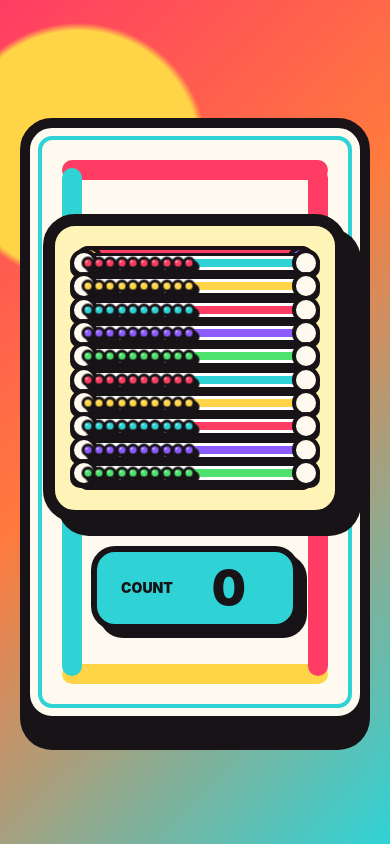
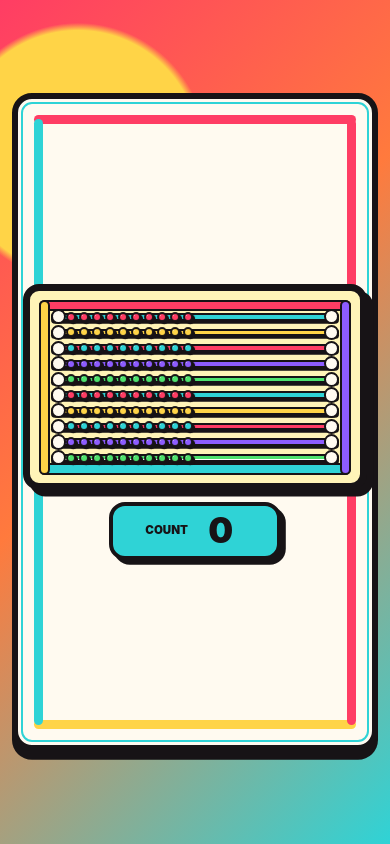
Before and after one commit to mtplayground/alex-1883-snap-abacus, a React (Vite) app: page / in a window 390 px wide. Built offline with nearby package versions, Linux system fonts and the light colour scheme.

Commit message:
feat: Make the layout responsive

```diff
--- a/src/App.tsx
+++ b/src/App.tsx
@@ -8,8 +8,8 @@ const appTitle = __APP_TITLE__;
 
 export function App() {
   return (
-    <main className="min-h-screen overflow-hidden bg-[radial-gradient(circle_at_20%_18%,#ffd447_0_16%,transparent_17%),linear-gradient(135deg,#ff3d64_0%,#ff7a3d_44%,#2fd3d6_100%)] text-ink">
-      <div className="flex min-h-screen items-center justify-center px-5 py-8 sm:px-8">
+    <main className="min-h-svh overflow-x-hidden overflow-y-auto bg-[radial-gradient(circle_at_20%_18%,#ffd447_0_16%,transparent_17%),linear-gradient(135deg,#ff3d64_0%,#ff7a3d_44%,#2fd3d6_100%)] text-ink">
+      <div className="flex min-h-svh items-center justify-center px-[clamp(0.75rem,3vw,2rem)] py-[clamp(0.75rem,4svh,2rem)]">
         <AbacusStage title={appTitle} />
       </div>
     </main>
--- a/src/components/AbacusFrame.tsx
+++ b/src/components/AbacusFrame.tsx
@@ -245,18 +245,18 @@ export function AbacusFrame() {
   }
 
   return (
-    <div className="flex w-full flex-col items-center justify-center gap-6">
+    <div className="abacus-layout flex w-full flex-col items-center justify-center">
       <div
         aria-label="Abacus frame with 10 horizontal rods and 100 beads"
-        className="relative mx-8 flex aspect-[5/3] w-[min(78vw,820px)] min-w-0 items-center justify-center"
+        className="abacus-frame-shell relative flex min-w-0 items-center justify-center"
       >
-        <div className="absolute inset-0 rounded-[2rem] border-[12px] border-ink bg-[#fff4b8] shadow-[14px_14px_0_#171316]" />
-        <div className="absolute inset-x-8 top-8 h-7 rounded-full border-4 border-ink bg-punch" />
-        <div className="absolute inset-x-8 bottom-8 h-7 rounded-full border-4 border-ink bg-pool" />
-        <div className="absolute inset-y-8 left-8 w-7 rounded-full border-4 border-ink bg-sun" />
-        <div className="absolute inset-y-8 right-8 w-7 rounded-full border-4 border-ink bg-[#8d5cff]" />
+        <div className="frame-panel absolute inset-0 border-ink bg-[#fff4b8]" />
+        <div className="frame-rail frame-rail-top border-ink bg-punch" />
+        <div className="frame-rail frame-rail-bottom border-ink bg-pool" />
+        <div className="frame-rail frame-rail-left border-ink bg-sun" />
+        <div className="frame-rail frame-rail-right border-ink bg-[#8d5cff]" />
 
-        <div className="relative z-10 grid h-[72%] w-[82%] grid-rows-10 gap-3 sm:gap-4">
+        <div className="rod-grid relative z-10 grid grid-rows-10">
           {rods.map((rod, index) => (
             <Rod
               activeBeadId={activeBeadId}
--- a/src/components/AbacusStage.tsx
+++ b/src/components/AbacusStage.tsx
@@ -8,12 +8,12 @@ export function AbacusStage({ title }: AbacusStageProps) {
   return (
     <section
       aria-label={`${title} abacus stage`}
-      className="relative flex h-[min(72vh,660px)] min-h-[420px] w-full max-w-5xl items-center justify-center rounded-[2rem] border-[10px] border-ink bg-paper shadow-stage outline outline-4 outline-offset-[-22px] outline-pool"
+      className="abacus-stage relative flex w-full max-w-6xl items-center justify-center border-ink bg-paper"
     >
-      <div className="absolute inset-x-8 top-8 h-5 rounded-full bg-punch" />
-      <div className="absolute inset-x-8 bottom-8 h-5 rounded-full bg-sun" />
-      <div className="absolute inset-y-10 left-8 w-5 rounded-full bg-pool" />
-      <div className="absolute inset-y-10 right-8 w-5 rounded-full bg-punch" />
+      <div className="stage-accent stage-accent-top bg-punch" />
+      <div className="stage-accent stage-accent-bottom bg-sun" />
+      <div className="stage-accent stage-accent-left bg-pool" />
+      <div className="stage-accent stage-accent-right bg-punch" />
 
       <AbacusFrame />
     </section>
--- a/src/components/Bead.tsx
+++ b/src/components/Bead.tsx
@@ -28,10 +28,8 @@ export function Bead({
   return (
     <button
       aria-label={`Rod ${bead.rodIndex + 1}, bead ${bead.beadIndex + 1}`}
-      className={`bead-button absolute top-1/2 z-20 size-[clamp(0.82rem,2.45vw,1.55rem)] touch-none rounded-full border-[3px] border-ink ${colorClassName} shadow-[4px_4px_0_#171316] outline-none will-change-[left,transform] focus-visible:ring-4 focus-visible:ring-white/90 active:cursor-grabbing sm:border-4 ${
-        isActive
-          ? 'cursor-grabbing brightness-110 shadow-[2px_2px_0_#171316]'
-          : 'cursor-grab'
+      className={`bead-button absolute top-1/2 z-20 rounded-full border-ink ${colorClassName} outline-none will-change-[left,transform] focus-visible:ring-4 focus-visible:ring-white/90 active:cursor-grabbing ${
+        isActive ? 'cursor-grabbing' : 'cursor-grab'
       }`}
       data-bead
       data-dragging={isActive}
--- a/src/components/CountReadout.tsx
+++ b/src/components/CountReadout.tsx
@@ -9,12 +9,12 @@ export function CountReadout({ count }: CountReadoutProps) {
     <aside
       aria-label="Live abacus count"
       aria-live="polite"
-      className="flex min-w-[12rem] items-center justify-center gap-4 rounded-3xl border-[6px] border-ink bg-pool px-6 py-3 text-ink shadow-[8px_8px_0_#171316]"
+      className="count-readout flex items-center justify-center border-ink bg-pool text-ink"
     >
-      <span className="text-sm font-black uppercase tracking-normal sm:text-base">
+      <span className="count-label font-black uppercase tracking-normal">
         Count
       </span>
-      <strong className="min-w-20 text-center text-5xl font-black leading-none sm:text-6xl">
+      <strong className="count-value text-center font-black leading-none">
         {count.total}
       </strong>
     </aside>
--- a/src/components/Rod.tsx
+++ b/src/components/Rod.tsx
@@ -33,21 +33,21 @@ export function Rod({
   return (
     <div
       aria-label={`Rod ${rodIndex + 1} with ${beads.length} draggable beads`}
-      className="relative flex min-h-0 items-center overflow-visible"
+      className="relative flex min-h-0 touch-none select-none items-center overflow-visible"
       data-rod-track
     >
-      <div className="h-5 w-full rounded-full border-[3px] border-ink bg-white shadow-[0_5px_0_#171316] sm:h-6 sm:border-4" />
+      <div className="rod-base w-full border-ink bg-white" />
       <div
         aria-hidden="true"
-        className={`absolute left-4 right-4 h-2 rounded-full ${colorClassName} sm:h-3`}
+        className={`rod-core absolute ${colorClassName}`}
       />
       <div
         aria-hidden="true"
-        className="absolute left-0 size-7 rounded-full border-4 border-ink bg-paper sm:size-8"
+        className="rod-cap absolute left-0 border-ink bg-paper"
       />
       <div
         aria-hidden="true"
-        className="absolute right-0 size-7 rounded-full border-4 border-ink bg-paper sm:size-8"
+        className="rod-cap absolute right-0 border-ink bg-paper"
       />
       {beads.map((bead) => (
         <Bead
--- a/src/index.css
+++ b/src/index.css
@@ -38,10 +38,134 @@ select {
 }
 
 #root {
-  min-height: 100vh;
+  min-height: 100svh;
+}
+
+.abacus-stage {
+  min-height: min(78svh, 42rem);
+  padding: clamp(0.85rem, 2.8vw, 2rem);
+  border-width: clamp(0.4rem, 1.4vw, 0.625rem);
+  border-radius: clamp(1.25rem, 4vw, 2rem);
+  box-shadow: 0 clamp(0.55rem, 2.2vw, 1.5rem) 0 #171316;
+  outline: clamp(2px, 0.6vw, 4px) solid #2fd3d6;
+  outline-offset: -1rem;
+}
+
+.stage-accent {
+  position: absolute;
+  border-radius: 9999px;
+}
+
+.stage-accent-top,
+.stage-accent-bottom {
+  height: clamp(0.55rem, 1.5vw, 1.25rem);
+  inset-inline: clamp(1rem, 4vw, 2rem);
+}
+
+.stage-accent-top {
+  top: clamp(1rem, 4vw, 2rem);
+}
+
+.stage-accent-bottom {
+  bottom: clamp(1rem, 4vw, 2rem);
+}
+
+.stage-accent-left,
+.stage-accent-right {
+  inset-block: clamp(1.25rem, 5vw, 2.5rem);
+  width: clamp(0.55rem, 1.5vw, 1.25rem);
+}
+
+.stage-accent-left {
+  left: clamp(1rem, 4vw, 2rem);
+}
+
+.stage-accent-right {
+  right: clamp(1rem, 4vw, 2rem);
+}
+
+.abacus-layout {
+  gap: clamp(0.75rem, 2.4vw, 1.5rem);
+}
+
+.abacus-frame-shell {
+  aspect-ratio: 5 / 3;
+  width: min(88vw, 103svh, 52rem);
+}
+
+.frame-panel {
+  border-radius: clamp(1rem, 4vw, 2rem);
+  border-width: clamp(0.45rem, 1.4vw, 0.75rem);
+  box-shadow: clamp(0.4rem, 1.6vw, 0.875rem) clamp(0.4rem, 1.6vw, 0.875rem) 0
+    #171316;
+}
+
+.frame-rail {
+  position: absolute;
+  border-radius: 9999px;
+  border-width: clamp(2px, 0.55vw, 4px);
+}
+
+.frame-rail-top,
+.frame-rail-bottom {
+  height: clamp(0.7rem, 2.1vw, 1.75rem);
+  inset-inline: clamp(1rem, 4vw, 2rem);
+}
+
+.frame-rail-top {
+  top: clamp(0.9rem, 4vw, 2rem);
+}
+
+.frame-rail-bottom {
+  bottom: clamp(0.9rem, 4vw, 2rem);
+}
+
+.frame-rail-left,
+.frame-rail-right {
+  inset-block: clamp(0.9rem, 4vw, 2rem);
+  width: clamp(0.7rem, 2.1vw, 1.75rem);
+}
+
+.frame-rail-left {
+  left: clamp(0.9rem, 4vw, 2rem);
+}
+
+.frame-rail-right {
+  right: clamp(0.9rem, 4vw, 2rem);
+}
+
+.rod-grid {
+  gap: clamp(0.18rem, 1.1vw, 0.85rem);
+  height: 74%;
+  width: 84%;
+}
+
+.rod-base {
+  height: clamp(0.48rem, 1.8vw, 1.5rem);
+  border-radius: 9999px;
+  border-width: clamp(2px, 0.5vw, 4px);
+  box-shadow: 0 clamp(2px, 0.7vw, 5px) 0 #171316;
+}
+
+.rod-core {
+  height: clamp(0.22rem, 0.9vw, 0.75rem);
+  inset-inline: clamp(0.65rem, 2.6vw, 1rem);
+  border-radius: 9999px;
+}
+
+.rod-cap {
+  width: clamp(0.95rem, 3vw, 2rem);
+  height: clamp(0.95rem, 3vw, 2rem);
+  border-radius: 9999px;
+  border-width: clamp(2px, 0.55vw, 4px);
 }
 
 .bead-button {
+  width: clamp(0.62rem, 2.45vw, 1.55rem);
+  height: clamp(0.62rem, 2.45vw, 1.55rem);
+  border-width: clamp(2px, 0.5vw, 4px);
+  box-shadow: clamp(2px, 0.55vw, 4px) clamp(2px, 0.55vw, 4px) 0 #171316;
+  touch-action: none;
   transform: translate(-50%, -50%) scale(1);
   transition-duration: 90ms;
   transition-property: left, filter, box-shadow, transform;
@@ -49,6 +173,8 @@ select {
 }
 
 .bead-button[data-dragging='true'] {
+  box-shadow: clamp(1px, 0.35vw, 2px) clamp(1px, 0.35vw, 2px) 0 #171316;
+  filter: brightness(1.1);
   transform: translate(-50%, -50%) scale(1.12, 0.88);
   transition-duration: 0ms;
 }
@@ -80,3 +206,46 @@ select {
     transform: translate(-50%, -50%) scale(1);
   }
 }
+
+.count-readout {
+  min-width: clamp(8.5rem, 44vw, 12rem);
+  gap: clamp(0.55rem, 2vw, 1rem);
+  padding: clamp(0.45rem, 1.6vw, 0.75rem) clamp(0.9rem, 3vw, 1.5rem);
+  border-radius: clamp(1rem, 3vw, 1.5rem);
+  border-width: clamp(0.25rem, 1vw, 0.375rem);
+  box-shadow: clamp(0.3rem, 1.1vw, 0.5rem) clamp(0.3rem, 1.1vw, 0.5rem) 0
+    #171316;
+}
+
+.count-label {
+  font-size: clamp(0.72rem, 2.2vw, 1rem);
+}
+
+.count-value {
+  min-width: clamp(3rem, 12vw, 5rem);
+  font-size: clamp(2rem, 9vw, 3.75rem);
+}
+
+@media (max-height: 500px) {
+  .abacus-stage {
+    min-height: calc(100svh - 1.5rem);
+  }
+
+  .abacus-layout {
+    gap: clamp(0.45rem, 2svh, 0.9rem);
+  }
+
+  .abacus-frame-shell {
+    width: min(88vw, 92svh, 52rem);
+  }
+
+  .count-value {
+    font-size: clamp(1.55rem, 7svh, 3rem);
+  }
+}
+
+@media (max-width: 480px) {
+  .abacus-stage {
+    outline-offset: -0.7rem;
+  }
+}
```
